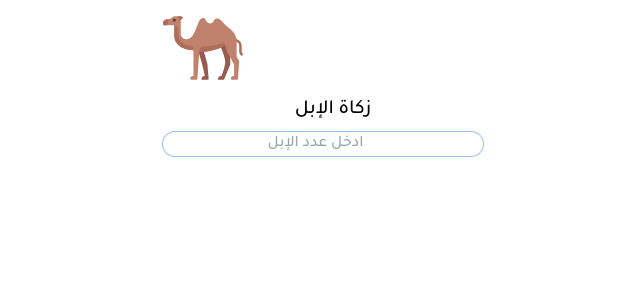
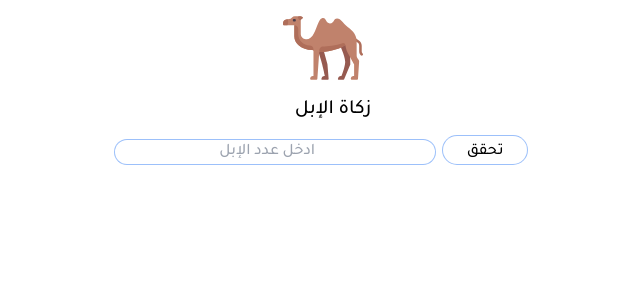
Before and after one commit to SheikhElMoctarG/zakat-on-camels, a Nuxt app: page / in a window 1280 px wide. Shown: the top 300 px of the page, without its empty margins (317-957 px from the left). Built offline with nearby package versions, Linux system fonts and the light colour scheme.

Commit message:
added input and button

```diff
--- a/pages/index.vue
+++ b/pages/index.vue
@@ -1,14 +1,36 @@
 <template>
   <div class="w-screen flex justify-center items-center">
-    <div><img class="w-20 justify-center h-24" src="~/static/icon.svg">
+    <div> <div class="flex justify-center items-center"><img class="w-20 items-center h-24" src="~/static/icon.svg"></div>
     <h1 class="text-xl text-center ml-5 mb-2">زكاة الإبل</h1>
-    <input class="w-80 ring-1 focus:outline-none focus:ring-2 focus:ring-gray-600 rounded-full text-center" type="number" placeholder="ادخل عدد الإبل">
+    <input class="w-80 ring-1 focus:outline-none focus:ring-2 focus:ring-gray-600 rounded-full text-center" id="edit" type="number" v-model="number" placeholder="ادخل عدد الإبل">
+    <button class="text-black ring-1 py-1 px-6 h-7 m-1 rounded-full text-1xl ml-2 hover:bg-gray-600 hover:text-gray-100 focus:outline-none focus:ring-0" v-on:click="check">تحقق</button>
+    <h1 v-if="notification != ''">{{notification}}</h1>
     </div>
-  </div>
+    </div>
 </template>
 
 <script>
-export default {}
+export default {
+  data(){
+    return{
+      number:'',
+      notification:''
+    }
+  },
+  methods:{
+    check(){
+      if(this.number <= 1){
+        this.notification = "رجاء، ادخل رقم صحيح"
+      }
+      if(this.number >= 2 && this.number < 5){
+        this.notification = "اقل من 5 رؤس من الإبل لا تجب فيه الزكاة"
+      }
+      if(this.number >= 5 && this.number >= 9){
+        this.notification = "فيها ساة"
+      }
+    }
+  }
+}
 </script>
 
 <style>
```
Also changed, not shown: 1 other file (tests, documents, lock files or other folders).
